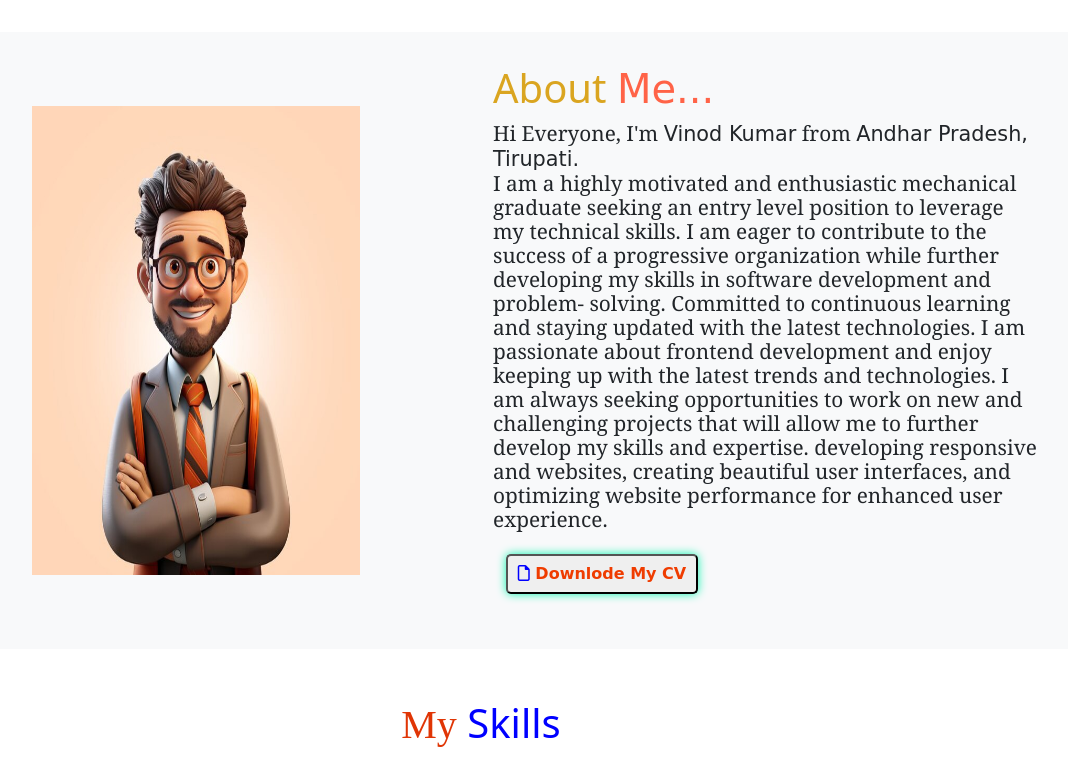
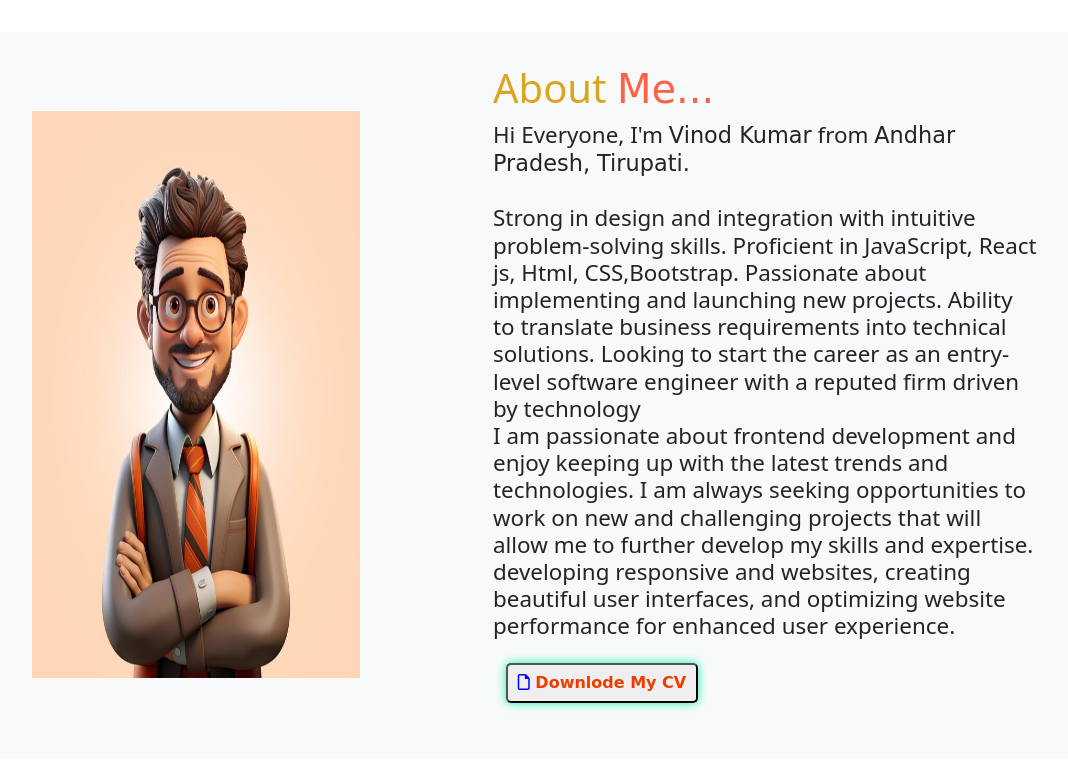
Before and after one commit to vinnu012/Vinod-Portfo, a plain HTML site: page index.html in a window 1280 px wide. Shown: the part 620-1394 px from the top of the page, without its empty margins (159-1227 px from the left). Drawn offline with nearby package versions, Linux system fonts and the light colour scheme.

Commit message:
paragraph change

```diff
--- a/index.html
+++ b/index.html
@@ -88,12 +88,14 @@
               <h1>About <span>Me...</span></h1>
               <p>Hi Everyone, I'm <span>Vinod Kumar</span> from <span>
                   Andhar
-                  Pradesh, Tirupati.</span><br>
-                  I am a highly motivated and enthusiastic mechanical graduate seeking an entry
-level position to leverage my technical skills. I am eager to contribute to the success
-of a progressive organization while further developing my skills in software
-development and problem- solving. Committed to continuous learning and staying
-updated with the latest technologies.
+                  Pradesh, Tirupati.</span><br><br>
+
+Strong in design and integration with intuitive problem-solving skills. Proficient in JavaScript,
+React js, Html, CSS,Bootstrap. Passionate about implementing and launching new projects. Ability to
+translate business requirements into technical solutions. Looking to start the career as an entry-level
+ software engineer with a reputed firm driven by technology
+
+ <br>
                 I am passionate about frontend development and enjoy keeping
                 up
                 with the latest trends and technologies.
--- a/style.css
+++ b/style.css
@@ -62,9 +62,9 @@ body{
     color: tomato;
 }
 .row p{
-    line-height: 1.5rem;
-    font-size: 1.3rem;
-    font-family:Georgia, 'Times New Roman', Times, serif;
+    line-height: 1.7rem;
+    font-size: 1.4rem;
+    font-family:system-ui, -apple-system, BlinkMacSystemFont, 'Segoe UI', Roboto, Oxygen, Ubuntu, Cantarell, 'Open Sans', 'Helvetica Neue', sans-serif;
 }
 .row p span{
     font-family: cursive;
```
